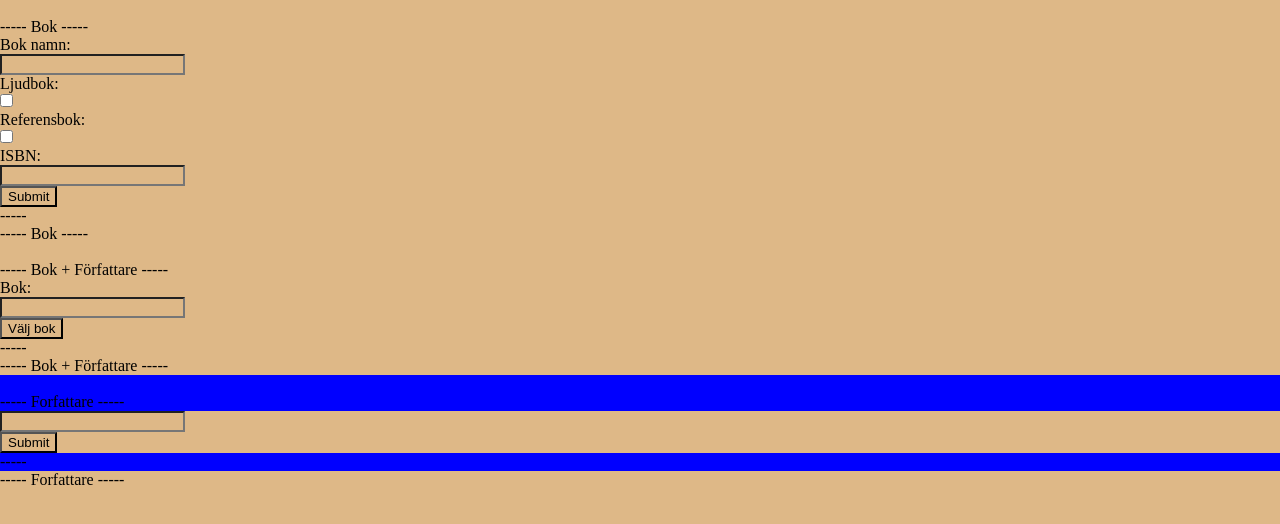
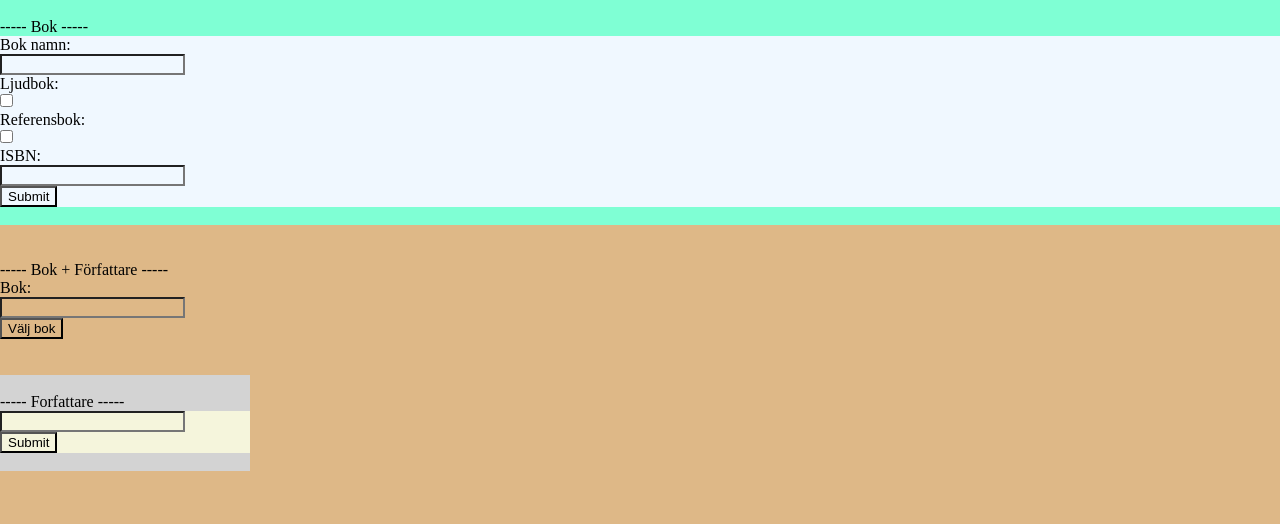
Before and after one commit to Blsexual/Bibliotek, a PHP site: page / in a window 1280 px wide. Shown: the top 524 px of the page. Run offline with PHP 8.4, Linux system fonts and the light colour scheme; data that the repository does not hold is empty.

Commit message:
CSS again

```diff
--- a/index.css
+++ b/index.css
@@ -5,5 +5,18 @@
 }
 
 #bruh{
-    background-color:blue;
+    width:250px;
+    background-color:lightgray;
 }
+
+.Författare{
+    background-color: beige;
+}
+
+.Bok{
+    background-color: aliceblue;
+}
+
+#Test{
+    background-color:aquamarine;
+}
--- a/index.php
+++ b/index.php
@@ -8,13 +8,14 @@
       <link rel="stylesheet" href="index.css">
   </head>
   <body>
+
     <?php
         require_once('db.php');
         session_start();
     ?>
 
 
-    <div> <br> ----- Bok -----
+    <div id="Test"> <br> ----- Bok -----
         <?php
             if (isset($_POST['Bok'])) {
                 $sql = $conn->prepare("INSERT INTO bok (ISBN,Namn,LjudBok,ReferensBok) VALUES (?,?,?,?)");
@@ -42,18 +43,18 @@
             }
         ?>
         <?php
-            echo "<form method = 'post'>";
-                echo "<input type='hidden' name='Bok'>";
-                echo "Bok namn: <br><input type='text' name='BokNamn' required='require'><br>";
-                echo "Ljudbok: <br><input type='checkbox' name='Ljudbok'><br>";
-                echo "Referensbok: <br><input type='checkbox' name='ReferensBok'><br>";
-                echo "ISBN: <br><input type='text' name='ISBN' required='require'><br>";
-                echo "<input type='submit' value='Submit'>";
+            echo "<form method = 'post' class='Bok'>";
+                echo "<input type='hidden' name='Bok' class='Bok'>";
+                echo "Bok namn: <br><input type='text' name='BokNamn' required='require' class='Bok'><br>";
+                echo "Ljudbok: <br><input type='checkbox' name='Ljudbok' class='Bok'><br>";
+                echo "Referensbok: <br><input type='checkbox' name='ReferensBok' class='Bok'><br>";
+                echo "ISBN: <br><input type='text' name='ISBN' required='require' class='Bok'><br>";
+                echo "<input type='submit' value='Submit' class='Bok'>";
             echo "</form>";
         ?>
 
         <?php
-            echo "-----<br>";
+            echo " <br>";
             $sql = "SELECT Namn FROM bok";
             $result = $conn->query($sql);
             if ($result->num_rows > 0) {
@@ -62,7 +63,7 @@
                 }
             }
         ?>
-    </div> ----- Bok -----
+     </div><br> <!-- ----- Bok ----- -->
 
     <div> <br> ----- Bok + Författare -----
         <?php
@@ -150,7 +151,7 @@
         ?>
 
         <?php
-            echo "-----<br>";
+            echo " <br>";
             $sql = "SELECT bok.Namn AS BokNamn, forfattare.Namn AS ForNamn FROM bok,forfattare,bokfor WHERE bok.ISBN = bokfor.ISBN AND forfattare.ID = bokfor.FID";
             $result = $conn->query($sql);
             if ($result->num_rows > 0) {
@@ -165,7 +166,7 @@
                 }
             }
         ?>
-    </div> ----- Bok + Författare -----
+    </div><br> <!-- ----- Bok + Författare ----- -->
 
 
     <div id="bruh"> <br> ----- Forfattare -----
@@ -182,14 +183,14 @@
             }
         ?>
         <?php
-            echo "<form method = 'post'>";
-                echo "<input type='hidden' name='Forfattare'>";
-                echo "<input type='text' name='ForfattarNamn' required='require'><br>";
-                echo "<input type='submit' value='Submit'>";
+            echo "<form method = 'post' class='Författare'>";
+                echo "<input type='hidden' name='Forfattare' class='Författare'>";
+                echo "<input type='text' name='ForfattarNamn' required='require' class='Författare'><br>";
+                echo "<input type='submit' value='Submit' class='Författare'>";
             echo "</form>";
         ?>
         <?php
-            echo "-----<br>";
+            echo "<br>";
             $sql = "SELECT Namn FROM forfattare";
             $result = $conn->query($sql);
             if ($result->num_rows > 0) {
@@ -198,6 +199,6 @@
                 }
             }
         ?>
-    </div> ----- Forfattare -----
+    </div> <!-- ----- Forfattare ----- -->
   </body>
 </html>
```
